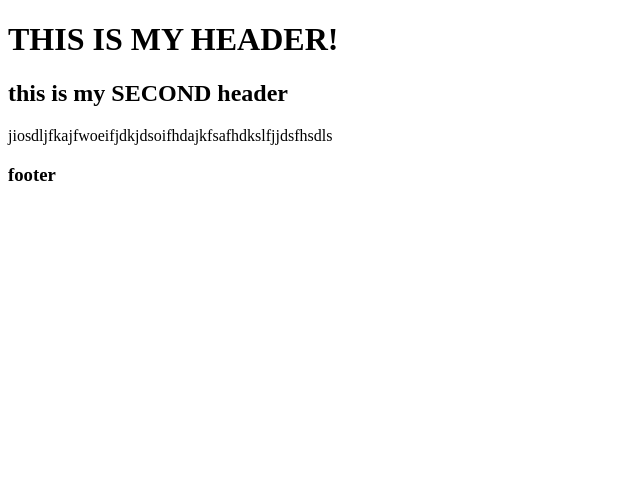
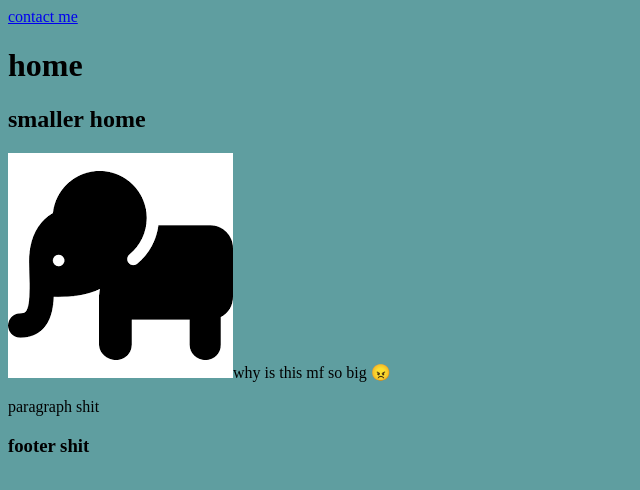
Before and after one commit to cdyi51/web-design, a plain HTML site: page pj-1/index.html in a window 1280 px wide. Shown: the whole page, without its empty margins (0-640 px from the left). Drawn offline with Linux system fonts and the light colour scheme.

Commit message:
contact.html

```diff
--- a/pj-1/about.html
+++ b/pj-1/contact.html
@@ -6,10 +6,12 @@
   <meta name="viewport" content="width=device-width,
        initial-scale-1, shrink-to-fit=no">
   <title>This appears in the browser tab</title>
+  <link h rel="stylesheet" href="css/styles.css">
 </head>
 
 <body>
-  This is where your content goes
+  <h1>contact</h1>
+  <a href="index.html">home</a>
 </body>
 
 </html>
--- a/pj-1/css/styles.css
+++ b/pj-1/css/styles.css
@@ -0,0 +1,3 @@
+body {
+    background-color: cadetblue;
+}
--- a/pj-1/index.html
+++ b/pj-1/index.html
@@ -6,21 +6,26 @@
   <meta name="viewport" content="width=device-width,
        initial-scale-1, shrink-to-fit=no">
   <title>This appears in the browser tab</title>
+  <link h rel="stylesheet" href="css/styles.css">
 </head>
 
 <body>
+  <nav>
+    <a href="contact.html">contact me</a>
+  </nav>
   <header>
-  <h1>THIS IS MY HEADER!</h1>
-  <h2>this is my SECOND header</h2>
+  <h1>home</h1>
+  <h2>smaller home</h2>
+  <img src="img/elephant2.png">why is this mf so big &#128544</img>
   </header>
   <main>
     <section></section>
     <div>
-      <p>jiosdljfkajfwoeifjdkjdsoifhdajkfsafhdkslfjjdsfhsdls</p>
+      <p>paragraph shit</p>
     </div>
   </main>
   <footer>
-    <h3>footer</h3>
+    <h3>footer shit</h3>
   </footer>
 </body>
 
```
Also changed, not shown: pj-1/img/elephant.png (added), pj-1/img/elephant2.png (added), pj-1/img/pika.png (added).
